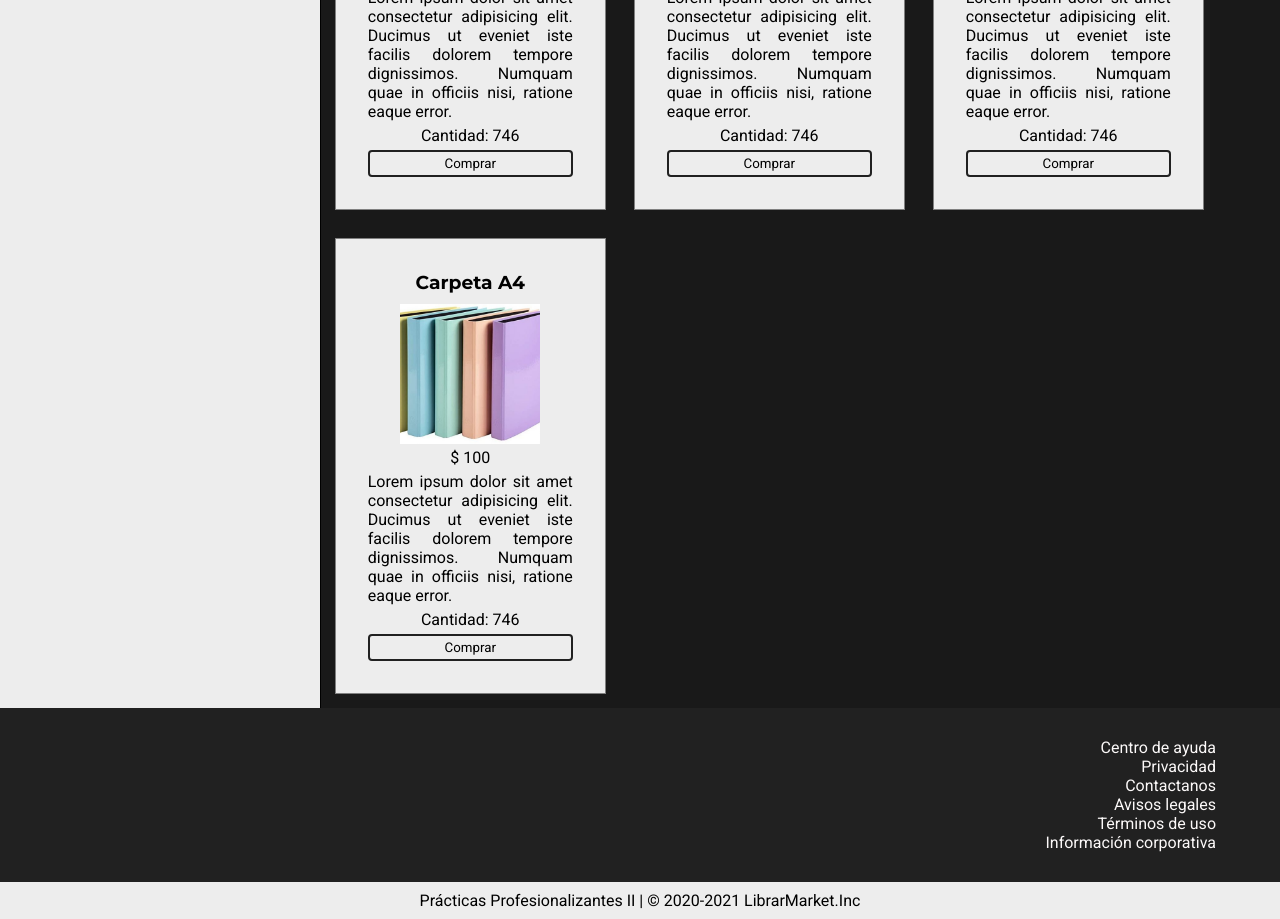
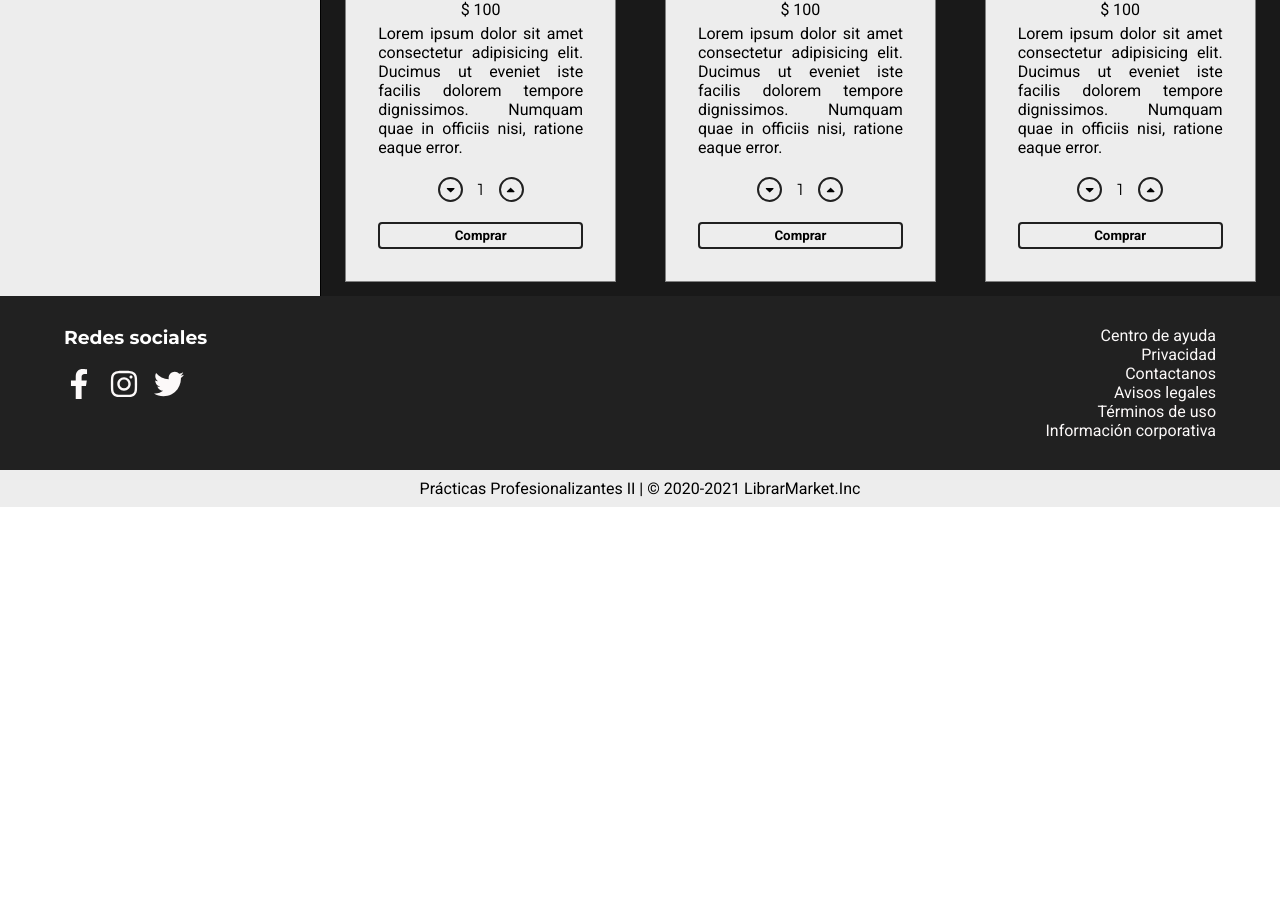
Before and after one commit to GianLucaFinelli/librarmarket-frontend, a React (Create React App) app: page / in a window 1280 px wide. Shown: the part 880-1799 px from the top of the page. After the commit the page ends 1387 px from the top, so only its background shows below. Built offline with nearby package versions, Linux system fonts and the light colour scheme.

Commit message:
Product list and details

```diff
--- a/src/components/LandingPage/Footer/index.js
+++ b/src/components/LandingPage/Footer/index.js
@@ -4,9 +4,16 @@ import {
     Foot,
     Container,
     Media,
+    MediaTitle,
+    IconsContainer,
     Important,
     Rights,
 } from './styles';
+import {
+    FaFacebookF,
+    FaInstagram,
+    FaTwitter,
+} from 'react-icons/fa';
 
 const Footer = () => {
     return (
@@ -14,6 +21,12 @@ const Footer = () => {
         <Foot>
             <Container>
                 <Media>
+                    <MediaTitle>Redes sociales</MediaTitle>
+                    <IconsContainer>
+                        <FaFacebookF/>
+                        <FaInstagram/>
+                        <FaTwitter/>
+                    </IconsContainer>
                 </Media>
                 <Important>
                     <p>Centro de ayuda</p>
--- a/src/components/LandingPage/Footer/styles.js
+++ b/src/components/LandingPage/Footer/styles.js
@@ -15,6 +15,24 @@ export const Container = styled.div`
 
 export const Media = styled.div`
     width: 25%;
+    display: flex;
+    flex-direction: column;
+    svg {
+        width: 30px;
+        height: 30px;
+        margin-right: 15px;
+    }
+`;
+
+export const MediaTitle = styled.h3`
+    color: white;
+    margin-top: 0;
+    margin-bottom: 20px;
+`;
+
+export const IconsContainer = styled.div`
+    display: flex;
+    align-items: flex-end;
 `;
 
 export const Important = styled.div`
--- /dev/null
+++ b/src/components/LandingPage/Section/Item/index.js
@@ -0,0 +1,42 @@
+import React, { useState } from 'react';
+
+import {
+    Product,
+    H3,
+    Image,
+    P,
+    Description,
+    Button,
+    Cantidad,
+    IconButton,
+    Span,
+} from './styles';
+import Books from '../../../assets/books.jpeg';
+import { FaCaretUp, FaCaretDown } from 'react-icons/fa';
+
+const Item = ({ item }) => {
+
+    const [count, setCount] = useState(item.cantidad);
+
+    const handleChange = value => {
+        if(count + value === 0) return;
+        setCount(count + value);
+    }
+
+    return (
+        <Product>
+            <H3>{item.title}</H3>
+            <Image src={Books}/>
+            <P>$ {item.price}</P>
+            <Description>{item.description}</Description>
+            <Cantidad>
+                <IconButton onClick={() => handleChange(-1)}><FaCaretDown/></IconButton>
+                <Span>{ count }</Span>
+                <IconButton onClick={() => handleChange(1)}><FaCaretUp/></IconButton>
+            </Cantidad>
+            <Button>Comprar</Button>
+        </Product>
+    )
+}
+
+export default Item;
--- /dev/null
+++ b/src/components/LandingPage/Section/Item/styles.js
@@ -0,0 +1,75 @@
+import styled from 'styled-components';
+
+export const Product = styled.article`
+    width: 205px;
+    margin: 14px;
+    padding: 2rem;
+    text-align: center;
+    border: 1px solid grey;
+    background-color: #EDEDED;
+`;
+
+export const H3 = styled.h3`
+    margin-bottom: 10px;
+`;
+
+export const Image = styled.img`
+    width: 140px;
+    height: 140px;
+    object-fit: cover;
+`;
+
+export const Description = styled.p`
+    margin-bottom: 5px;
+    text-align: justify;
+`;
+
+export const P = styled.p`
+    margin-bottom: 5px;
+`;
+
+export const Button = styled.button`
+    width: 100%;
+    padding: 4px 8px;
+    border: 2px solid #212121;
+    border-radius: 4px;
+    background: transparent;
+    cursor: pointer;
+    font-weight: 700;
+    color: black;
+    transition-duration: 250ms;
+    &:hover {
+        color: white;
+        background-color: #a6072f;
+        border-color: #a6072f;
+    }
+    &:focus {
+        outline: none;
+    }
+`;
+
+export const Cantidad = styled.div`
+    display: flex;
+    justify-content: center;
+    align-items: center;
+    margin: 20px;
+`;
+
+export const IconButton = styled.button`
+    background: transparent;
+    border: 2px solid #212121;
+    width: 25px;
+    height: 25px;
+    border-radius: 999px;
+    cursor: pointer;
+    display: flex;
+    justify-content: center;
+    align-items: center;
+    &:focus {
+        outline: none;
+    }
+`;
+
+export const Span = styled.span`
+    margin: 0 15px;
+`;
--- a/src/components/LandingPage/Section/index.js
+++ b/src/components/LandingPage/Section/index.js
@@ -2,74 +2,26 @@ import React from 'react';
 
 import {
     SectionField,
-    Product,
-    H3,
-    Image,
-    P,
-    Description,
-    Button,
 } from './styles';
-import Books from '../../assets/books.jpeg';
+import Item from './Item';
+
+const data = [
+    { title: 'Carpeta A4', price: '100', description: 'Lorem ipsum dolor sit amet consectetur adipisicing elit. Ducimus ut eveniet iste facilis dolorem tempore dignissimos. Numquam quae in officiis nisi, ratione eaque error.', cantidad: 1 },
+    { title: 'Carpeta A4', price: '100', description: 'Lorem ipsum dolor sit amet consectetur adipisicing elit. Ducimus ut eveniet iste facilis dolorem tempore dignissimos. Numquam quae in officiis nisi, ratione eaque error.', cantidad: 1 },
+    { title: 'Carpeta A4', price: '100', description: 'Lorem ipsum dolor sit amet consectetur adipisicing elit. Ducimus ut eveniet iste facilis dolorem tempore dignissimos. Numquam quae in officiis nisi, ratione eaque error.', cantidad: 1 },
+    { title: 'Carpeta A4', price: '100', description: 'Lorem ipsum dolor sit amet consectetur adipisicing elit. Ducimus ut eveniet iste facilis dolorem tempore dignissimos. Numquam quae in officiis nisi, ratione eaque error.', cantidad: 1 },
+    { title: 'Carpeta A4', price: '100', description: 'Lorem ipsum dolor sit amet consectetur adipisicing elit. Ducimus ut eveniet iste facilis dolorem tempore dignissimos. Numquam quae in officiis nisi, ratione eaque error.', cantidad: 1 },
+    { title: 'Carpeta A4', price: '100', description: 'Lorem ipsum dolor sit amet consectetur adipisicing elit. Ducimus ut eveniet iste facilis dolorem tempore dignissimos. Numquam quae in officiis nisi, ratione eaque error.', cantidad: 1 },
+]
 
 const Section = () => {
     return (
         <SectionField>
-            <Product>
-                <H3>Carpeta A4</H3>
-                <Image src={Books}/>
-                <P>$ 100</P>
-                <Description>Lorem ipsum dolor sit amet consectetur adipisicing elit. Ducimus ut eveniet iste facilis dolorem tempore dignissimos. Numquam quae in officiis nisi, ratione eaque error.</Description>
-                <P>Cantidad: 746</P>
-                <Button>Comprar</Button>
-            </Product>
-            <Product>
-                <H3>Carpeta A4</H3>
-                <Image src={Books}/>
-                <P>$ 100</P>
-                <Description>Lorem ipsum dolor sit amet consectetur adipisicing elit. Ducimus ut eveniet iste facilis dolorem tempore dignissimos. Numquam quae in officiis nisi, ratione eaque error.</Description>
-                <P>Cantidad: 746</P>
-                <Button>Comprar</Button>
-            </Product>
-            <Product>
-                <H3>Carpeta A4</H3>
-                <Image src={Books}/>
-                <P>$ 100</P>
-                <Description>Lorem ipsum dolor sit amet consectetur adipisicing elit. Ducimus ut eveniet iste facilis dolorem tempore dignissimos. Numquam quae in officiis nisi, ratione eaque error.</Description>
-                <P>Cantidad: 746</P>
-                <Button>Comprar</Button>
-            </Product>
-            <Product>
-                <H3>Carpeta A4</H3>
-                <Image src={Books}/>
-                <P>$ 100</P>
-                <Description>Lorem ipsum dolor sit amet consectetur adipisicing elit. Ducimus ut eveniet iste facilis dolorem tempore dignissimos. Numquam quae in officiis nisi, ratione eaque error.</Description>
-                <P>Cantidad: 746</P>
-                <Button>Comprar</Button>
-            </Product>
-            <Product>
-                <H3>Carpeta A4</H3>
-                <Image src={Books}/>
-                <P>$ 100</P>
-                <Description>Lorem ipsum dolor sit amet consectetur adipisicing elit. Ducimus ut eveniet iste facilis dolorem tempore dignissimos. Numquam quae in officiis nisi, ratione eaque error.</Description>
-                <P>Cantidad: 746</P>
-                <Button>Comprar</Button>
-            </Product>
-            <Product>
-                <H3>Carpeta A4</H3>
-                <Image src={Books}/>
-                <P>$ 100</P>
-                <Description>Lorem ipsum dolor sit amet consectetur adipisicing elit. Ducimus ut eveniet iste facilis dolorem tempore dignissimos. Numquam quae in officiis nisi, ratione eaque error.</Description>
-                <P>Cantidad: 746</P>
-                <Button>Comprar</Button>
-            </Product>
-            <Product>
-                <H3>Carpeta A4</H3>
-                <Image src={Books}/>
-                <P>$ 100</P>
-                <Description>Lorem ipsum dolor sit amet consectetur adipisicing elit. Ducimus ut eveniet iste facilis dolorem tempore dignissimos. Numquam quae in officiis nisi, ratione eaque error.</Description>
-                <P>Cantidad: 746</P>
-                <Button>Comprar</Button>
-            </Product>
+            {
+                data.map((item, i) => (
+                    <Item item={item} key={i}/>
+                ))
+            }
         </SectionField>
     )
 }
--- a/src/components/LandingPage/Section/styles.js
+++ b/src/components/LandingPage/Section/styles.js
@@ -5,49 +5,5 @@ export const SectionField = styled.section`
     display: flex;
     margin: 0 auto;
     flex-flow: wrap;
+    justify-content: space-around;
 `;
-
-export const Product = styled.article`
-    width: 205px;
-    margin: 14px;
-    padding: 2rem;
-    text-align: center;
-    border: 1px solid grey;
-    background-color: #EDEDED;
-`;
-
-export const H3 = styled.h3`
-    margin-bottom: 10px;
-`;
-
-export const Image = styled.img`
-    width: 140px;
-    height: 140px;
-    object-fit: cover;
-`;
-
-export const Description = styled.p`
-    margin-bottom: 5px;
-    text-align: justify;
-`;
-
-export const P = styled.p`
-    margin-bottom: 5px;
-`;
-
-export const Button = styled.button`
-    width: 100%;
-    padding: 4px 8px;
-    border: 2px solid #212121;
-    border-radius: 4px;
-    background: transparent;
-    cursor: pointer;
-    transition-duration: 250ms;
-    &:hover {
-        color: #DA0037;
-        border-color: #DA0037;
-    }
-    &:focus {
-        outline: none;
-    }
-`;
```
